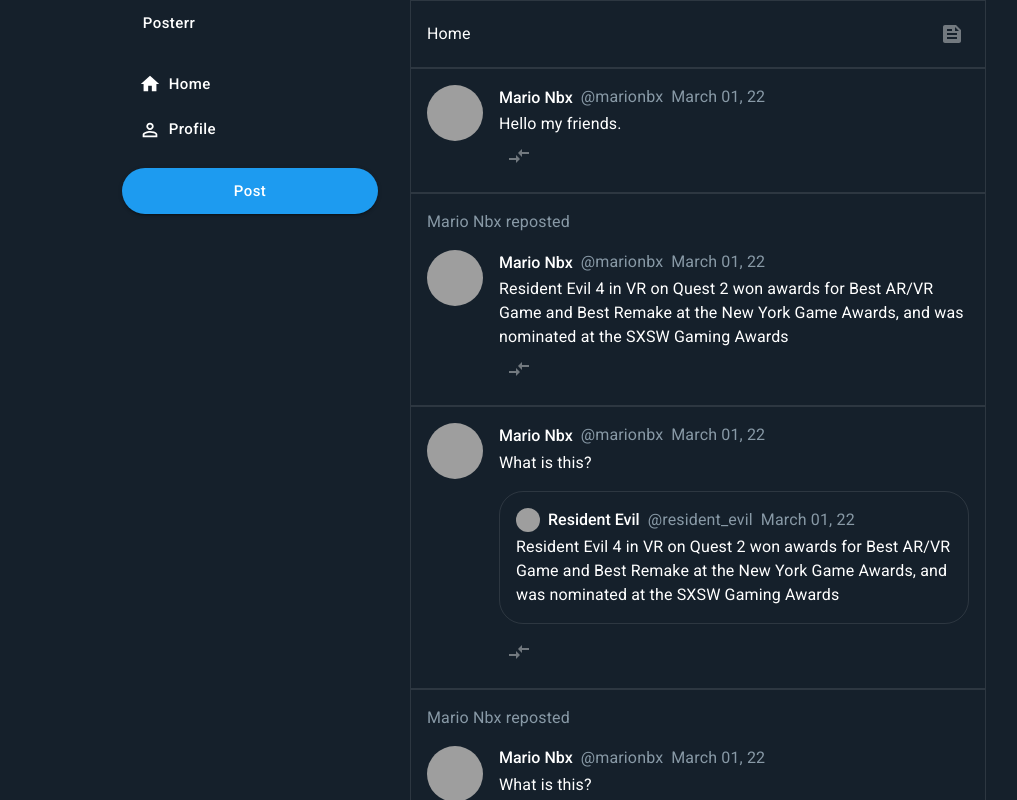
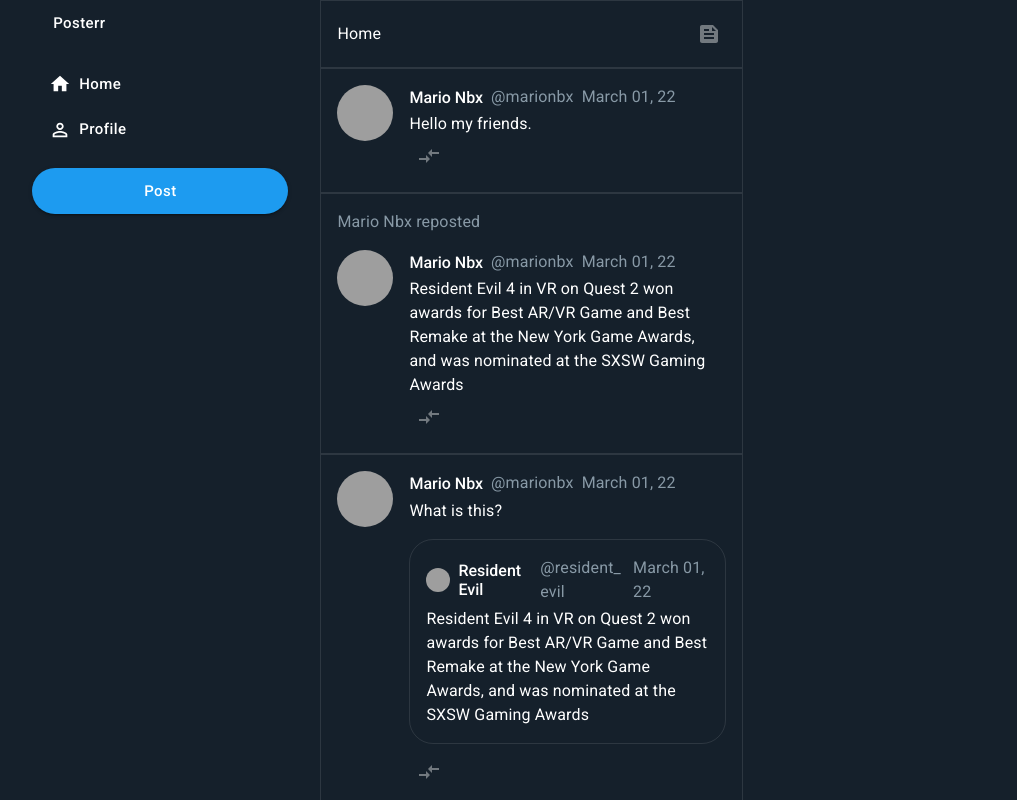
Before and after one commit to nbxNTC/twitter-clone, a Next.js app: page / in a window 1280 px wide. Shown: the top 800 px of the page, without its empty margins (102-1119 px from the left). Built offline with nearby package versions, Linux system fonts and the light colour scheme; grey boxes are pictures that could not be loaded.

Commit message:
fix: update home page style

```diff
--- a/src/pages/index.tsx
+++ b/src/pages/index.tsx
@@ -3,36 +3,42 @@ import Head from 'next/head'
 import { usePosts } from 'hooks'
 import { PostsContext } from 'contexts'
 
-import { Container, Box } from '@mui/material'
+import { Box } from '@mui/material'
 import { Header, Sidebar, PostList } from 'components'
 
 const Home: NextPage = () => {
   const { posts, fetchPosts } = usePosts()
 
   const styles: MuiStyles = {
-    container: {
+    root: {
       display: 'flex',
-      justifyContent: 'center',
+    },
+    sidebar: {
+      width: '33vw',
+      display: 'flex',
+      justifyContent: 'flex-end',
     },
     content: {
-      width: '36rem',
+      width: '33vw',
     },
   }
 
   return (
     <PostsContext.Provider value={{ fetchPosts }}>
-      <Container sx={styles.container}>
+      <Box sx={styles.root}>
         <Head>
           <title>Home / Posterr</title>
         </Head>
 
-        <Sidebar />
+        <Box sx={styles.sidebar}>
+          <Sidebar />
+        </Box>
 
         <Box sx={styles.content}>
           <Header title='Home' hasFeed />
           <PostList data={posts} />
         </Box>
-      </Container>
+      </Box>
     </PostsContext.Provider>
   )
 }
```
